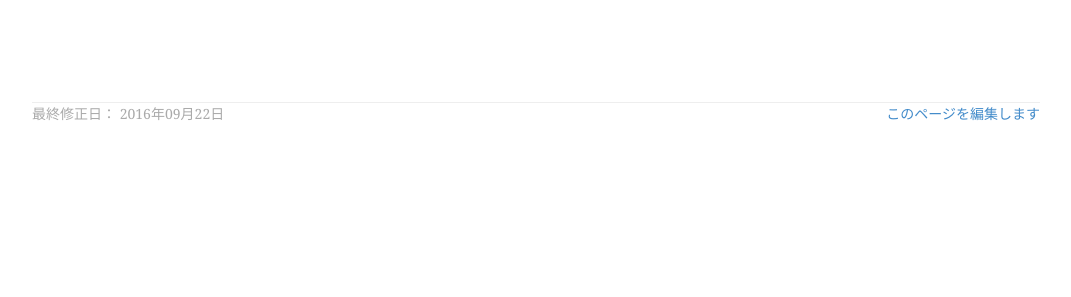
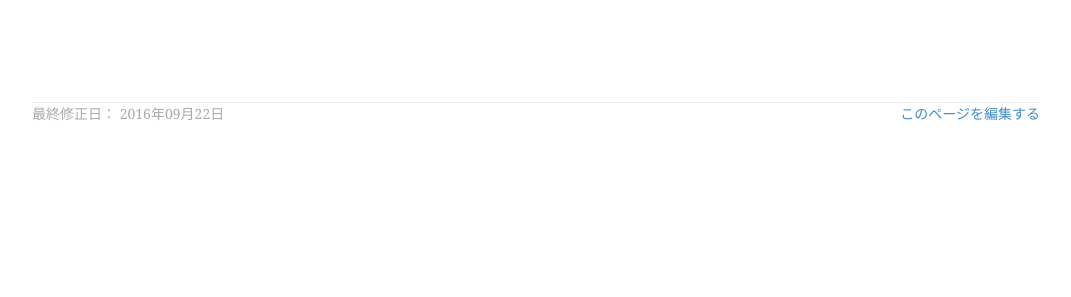
Before and after one commit to ktzanev/venir-labopp, a Jekyll site: the page built from ja.md, in a window 1280 px wide. Shown: the part 680-977 px from the top of the page, without its empty margins (104-1175 px from the left). Built offline with Jekyll 4.4.1, drawn with Linux system fonts in a browser that asks for light colours; nearby versions of some CDN libraries; part of the change alters nothing that is shown.

Commit message:
corrections dans la version japonaise par Masatoshi Suzuki

```diff
--- a/ja.md
+++ b/ja.md
@@ -3,7 +3,7 @@ title: 各地からの来方
 description: 各地からリール第一大学ポール・パンルヴェ数学研究所への道程を表示する.
 layout: goto
 lang: ja
-edit: このページを編集します
+edit: このページを編集する
 modified:
   text: 最終修正日：
   format: "%Y年%m月%d日"
@@ -13,14 +13,14 @@ modified:
 # <i class="cityicon-bruxelles"></i> ブリュッセル
 {: #bruxelles }
 
-## ブリュッセル, <i class="icon-flight"></i> 空港
+## ブリュッセル, <i class="icon-flight"></i> ブリュッセル空港
 {: #bruxelles-ai data-next="bruxelles-g" }
 
-鉄道でブリュッセル南駅(la gare Bruxelles Midi/Zuid)まで行きます（25分, ~9ユーロ）.
+鉄道でブリュッセル南駅（Gare Bruxelles Midi/Zuid）まで行きます（25分, ~9ユーロ）.
 
-[鉄道駅][brussels airport train station]は空港の地下1階(level -1)です. ブリュッセル南駅へは毎時何本か運行される「ブリュッセル・エアポートエクスプレス(Brussels Airport Express)」で行くことができます.
+[鉄道駅][brussels airport train station]は空港の地下1階(level -1)です. ブリュッセル南駅へは毎時何本か運行される「ブリュッセル・エアポートエクスプレス（Brussels Airport Express）」で行くことができます.
 
-_リールへはブリュッセル南駅を経由する他に, ヘント (蘭: Gent, 仏: Gand, 英: Ghent), コルトレイク (蘭: Kortrijk, 仏: Courtrai), またはトゥルネー(Tournai, 蘭: Doonnik)経由の鉄道でも行けます._
+_リールへはブリュッセル南駅を経由する他に, ヘント（蘭: Gent, 仏: Gand, 英: Ghent), コルトレイク（蘭: Kortrijk, 仏: Courtrai), またはトゥルネー（Tournai, 蘭: Doonnik）経由の鉄道でも行けます._
 
 
 ## ブリュッセル, <i class="icon-flight"></i> サウスシャルルロワ空港
@@ -30,16 +30,16 @@ _リールへはブリュッセル南駅を経由する他に, ヘント (蘭: G
 
 事前に [flibco.com] で乗車券を買っておくとよいでしょう. そうすれば 5ユーロから17ユーロで乗車券を購入できます（バスの運転手から購入する場合の半額程度になります）.
 
-_空港からシャルルロワ鉄道駅までバス [TEC]で行き (20分, ~5ユーロ),
- そこからトゥルネー経由の鉄道でリールまで来ることもできますが（1時間40分, ~20ユーロ）,
- 幾分時間が長くかかります. トゥルネー・リール間の鉄道のいくつかはアスク(Ascq)止まりですが, リール第一大学キャンパスへはアスク市街を経由して徒歩20～25分で行くことができます._
+_幾分長い時間がかかりますが, 空港からシャルルロワ鉄道駅までバス [TEC]で行き (20分, ~5ユーロ),
+ そこからトゥルネー経由の鉄道でリールまで来ることもできます（1時間40分, ~20ユーロ）.
+ トゥルネー・リール間の鉄道のいくつかはアスク(Ascq)止まりですが, リール第一大学キャンパスへはアスク市街を経由して徒歩20～25分で行くことができます._
 
-## ブリュッセル, <i class="icon-train"></i> 南駅
+## ブリュッセル, <i class="icon-train"></i> ブリュッセル南駅
 {: #bruxelles-g data-next="lille-g" }
 
-リール・ヨーロッパ駅(Gare Lille Europe)まで, TGV, タリス, または[ユーロスター][Eurostar]に乗ってください (35分, ~30ユーロ)
+リール・ヨーロッパ駅(Gare Lille Europe)まで, TGV, タリス, または[ユーロスター][Eurostar]に乗ってください (35分, ~30ユーロ).
 
-_やや時間はかかりますが, リールへはトゥルネー経由の鉄道でも行けます(1時間40分, ~23ユーロ). トゥルネー・リール間の鉄道のいくつかはアスク(Ascq)止まりですが, リール第一大学キャンパスへはアスク市街を経由して徒歩20～25分で行けます._
+_やや時間はかかりますが, リールへはトゥルネー経由の鉄道でも行けます（1時間40分, ~23ユーロ). トゥルネー・リール間の鉄道のいくつかはアスク（Ascq）止まりですが, リール第一大学キャンパスへはアスク市街を経由して徒歩20～25分で行けます._
 
 # <i class="cityicon-london"></i> ロンドン
 {: #londres-g }
@@ -47,14 +47,14 @@ _やや時間はかかりますが, リールへはトゥルネー経由の鉄
 ## ロンドン, <i class="icon-train"></i> セント・パンクラス駅
 {: #londres-g data-next="lille-g" }
 
-リール・ヨーロッパ駅(Gare Lille Europe)まで、[ユーロスター][Eurostar]に乗ってください（1時間30分, 80～240ユーロ）.
+リール・ヨーロッパ駅（Gare Lille Europe）まで、[ユーロスター][Eurostar]に乗ってください（1時間30分, 80～240ユーロ）.
 
 ユーロスターのウェブサイトで注意されている通り, 駅には出発の40分前迄に到着するようにすると良いでしょう.
 
 # <i class="cityicon-paris"></i> パリ
 {: #paris }
 
-## パリ, <i class="icon-flight"></i> シャルルドゴール空港
+## パリ, <i class="icon-flight"></i> シャルル・ド・ゴール空港
 {: #paris-ac data-next="paris-g" }
 
 リールまでTGVに乗って下さい（1時間, 50～70ユーロ）.
@@ -64,46 +64,46 @@ _パリ北駅までメトロ [RER-B] で行き, それからリールまでTGV
 ## パリ, <i class="icon-flight"></i> オルリー空港
 {: #paris-ao data-next="paris-g" }
 
-メトロ [Orlyval] に乗り, アンソニー(Antony)駅で下車して下さい. その後, メトロ [RER-B] でパリ北駅へ向かって下さい（1時間, 12ユーロ）.
+メトロ [Orlyval] に乗り, アンソニー（Antony）駅で下車して下さい. その後, メトロ [RER-B] でパリ北駅へ向かって下さい（1時間, 12ユーロ）.
 
 _バス [Orlybus] でパリへ向かい, Denfert-Rochereau駅で下車. それからメトロ [RER-B] でパリ北駅へ行く事もできます._
 
-## パリ, <i class="icon-train"></i> 北駅
+## パリ, <i class="icon-train"></i> パリ北駅
 {: #paris-g data-next="lille-g" }
 
 リールまでTGVに乗って下さい（1時間, 30～70ユーロ）.
 
-リールへのTGVはほぼ毎時運行されています. 大部分はリール・フランドル駅(Gare Lille Flandres )着ですが, リール・ヨーロッパ駅(Gare Lille Europe)着のものもあります.
+リールへのTGVはほぼ毎時運行されています. 大部分はリール・フランドル駅（Gare Lille Flandres）着ですが, リール・ヨーロッパ駅（Gare Lille Europe）着のものもあります.
 
 # <i class="cityicon-lille"></i> リール
 {: #lille }
 
-## リール, <i class="icon-flight"></i> 空港（レスカン空港）
+## リール, <i class="icon-flight"></i> リール空港（レスカン空港）
 {: #lille-a data-next="lille-g" }
 
-鉄道駅まで直通の[シャトルバス][lille airport shuttle]に乗ります(20分, 8ユーロ)
+鉄道駅まで直通の[シャトルバス][lille airport shuttle]に乗ります（20分, 8ユーロ).
 
 タクシーで鉄道駅へ向かうと約28ユーロ([VTC][ecota.co]では23ユーロ)です.
 リール第一大学のM1棟へは約15分で, 約23ユーロ([VTC][ecota.co]では18ユーロ)です.
 
-## リール, <i class="icon-train"></i> フランドル駅, ヨーロッパ駅
+## リール, <i class="icon-train"></i> リール・フランドル駅, リール・ヨーロッパ駅
 {: #lille-g data-next="lille-u" }
 
 徒歩でメトロ1号線のリール・フランドル駅(Gare Lille Flandres )まで行きます (約5分).
 
-_リール・ヨーロッパ駅からメトロ1号線へ行くには, `Metro'の表示ではなく‘Gare Lille Flandres’ の表示に従って下さい. `Metro' の表示に従うと2号線へ行ってしまいます．雨天などの場合には, リール・ヨーロッパ駅からメトロ2号線のSaint-Philibert駅方面の電車に一駅乗れば1号線に乗り換えることができます._
+_リール・ヨーロッパ駅からメトロ1号線へ行くには,‘Metro’の表示ではなく‘Gare Lille Flandres’の表示に従って下さい.‘Metro’の表示に従うと2号線へ行ってしまいます．雨天などの場合には, リール・ヨーロッパ駅からメトロ2号線のSaint-Philibert駅方面の電車に一駅乗れば1号線に乗り換えることができます._
 
 [![metro-gares]{:.gares title="メトロ地図 - 駅名"}][metro-gares]
 
-そして, 1号線(黄色の線)の 4 Cantons Stade Pierre Mauroy  駅方面の電車に乗って下さい (片道1.60ユーロ + チャージ可能カード 0.20ユーロ).
-約12分で Cité Scientifique Pr Gabillard 駅(最後から2番目の駅)に着くので, そこで下車します. この駅はキャンパス内にあります.
+そして, 1号線（黄色の線）の 4 Cantons Stade Pierre Mauroy  駅方面の電車に乗って下さい (片道1.60ユーロ + チャージ可能電子カード代 0.20ユーロ).
+約12分で Cité Scientifique Pr Gabillard 駅（最後から2番目の駅）に着くので, そこで下車します. この駅は大学キャンパス内にあります.
 
 ## リール第一大学, <i class="icon-lille-metro"></i> メトロ駅 Cité Scientifique
 {: #lille-u data-next="lille-l" }
 
 [![metro-m2]{:.map title="メトロ駅からM2棟までの道程"}][metro-m2]
 
-大きな円筒形の建物が左手に見えるまでメトロ線沿いに次の駅(4 Cantons)の方向(南)に向かって歩いて下さい. ここまで来ると, 屋根に大きな無線アンテナのようなものがあるM1棟が前方右手に見えます.
+大きな円筒形の建物が左手に見えるまでメトロ線沿いに次の駅（4 Cantons）の方向（南）に向かって歩いて下さい. ここまで来ると, 屋根に大きな無線アンテナのようなものがあるM1棟が前方右手に見えます.
 
 ## ポール・パンルヴェ研究所, 数学科
 {: #lille-l }
```
